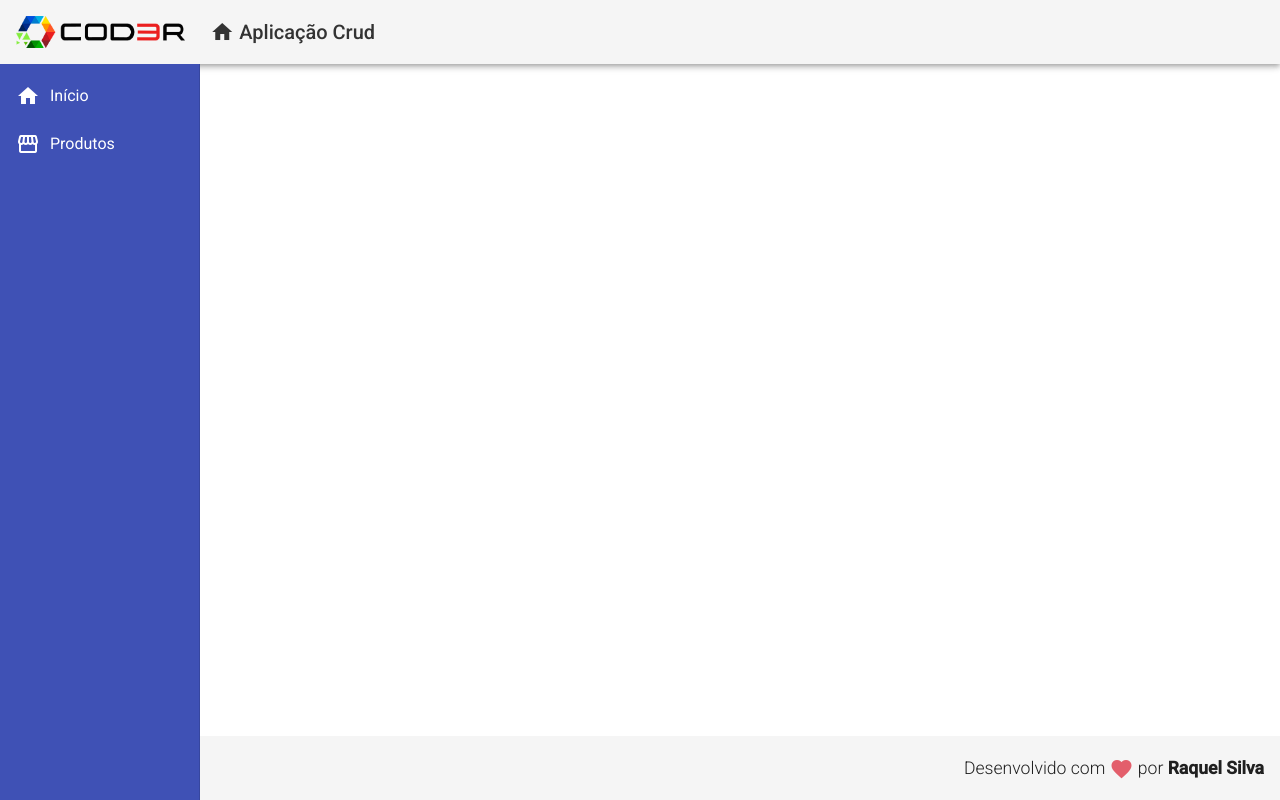
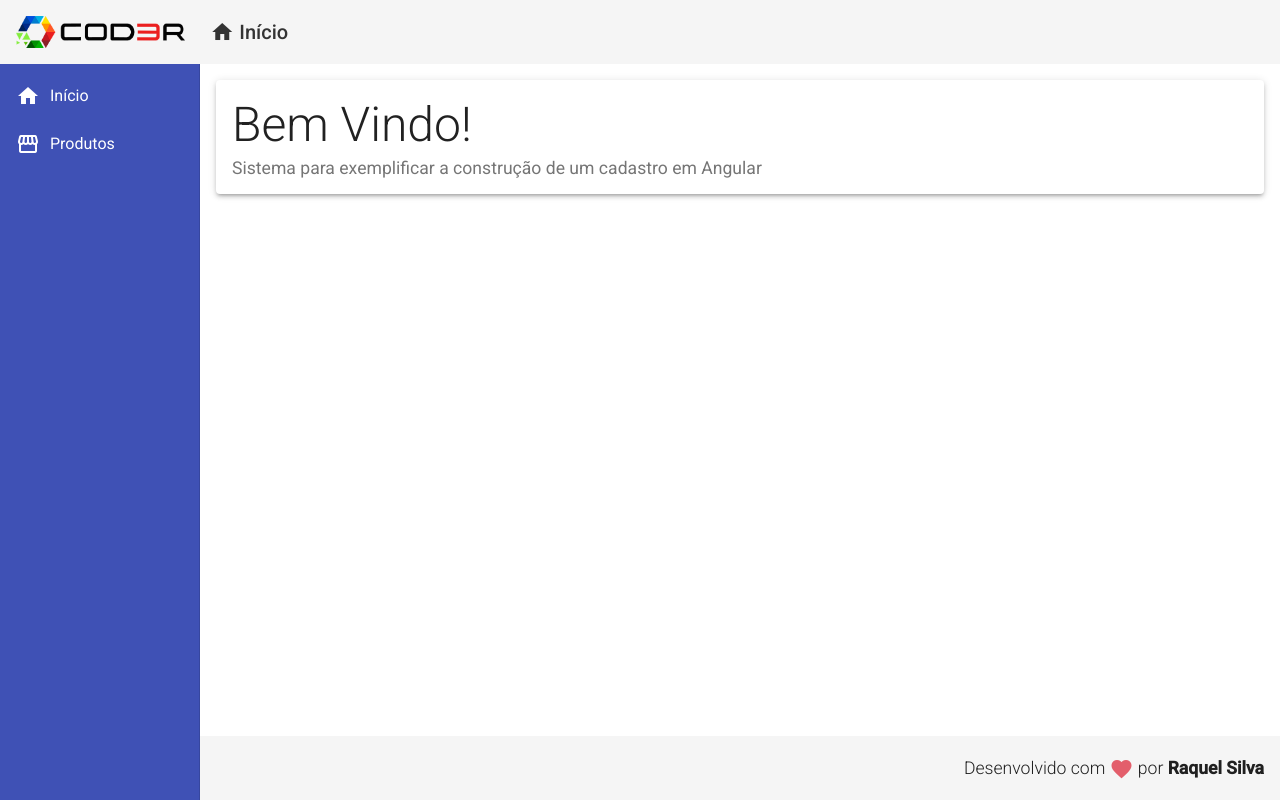
Before and after one commit to raqueldcsilva/crud-angular, an Angular app in the folder frontend/: page / in a window 1280 px wide. Built offline with nearby package versions, Linux system fonts and the light colour scheme.

Commit message:
criação do componente home

```diff
--- a/frontend/src/app/components/template/header/header.component.html
+++ b/frontend/src/app/components/template/header/header.component.html
@@ -9,7 +9,7 @@
           <i class="material-icons">
             home
           </i>
-          Aplicação Crud
+          Início
       </a>
   </span>
 </mat-toolbar>
--- a/frontend/src/app/components/template/nav/nav.component.html
+++ b/frontend/src/app/components/template/nav/nav.component.html
@@ -16,4 +16,7 @@
           </a>
       </mat-nav-list>
   </mat-sidenav>
+  <mat-sidenav-content class="content">
+    <app-home></app-home>
+  </mat-sidenav-content>
 </mat-sidenav-container>
--- /dev/null
+++ b/frontend/src/app/views/home/home.component.css
@@ -0,0 +1,9 @@
+.home .title {
+  font-size: 3rem;
+  font-weight: 300;
+  line-height: 1.2;
+}
+
+.home .subtitle {
+  font-size: 1.1rem;
+}
--- /dev/null
+++ b/frontend/src/app/views/home/home.component.html
@@ -0,0 +1,11 @@
+<mat-card class="home mat-elevation-z3">
+
+  <mat-card-title class="title">
+      Bem Vindo!
+  </mat-card-title>
+
+  <mat-card-subtitle class="subtitle">
+      Sistema para exemplificar a construção de um cadastro em Angular
+  </mat-card-subtitle>
+
+</mat-card>
--- /dev/null
+++ b/frontend/src/app/views/home/home.component.ts
@@ -0,0 +1,15 @@
+import { Component, OnInit } from '@angular/core';
+
+@Component({
+  selector: 'app-home',
+  templateUrl: './home.component.html',
+  styleUrls: ['./home.component.css']
+})
+export class HomeComponent implements OnInit {
+
+  constructor() { }
+
+  ngOnInit(): void {
+  }
+
+}
```
Also changed, not shown: frontend/src/app/app.module.ts (+6 -2 lines).
